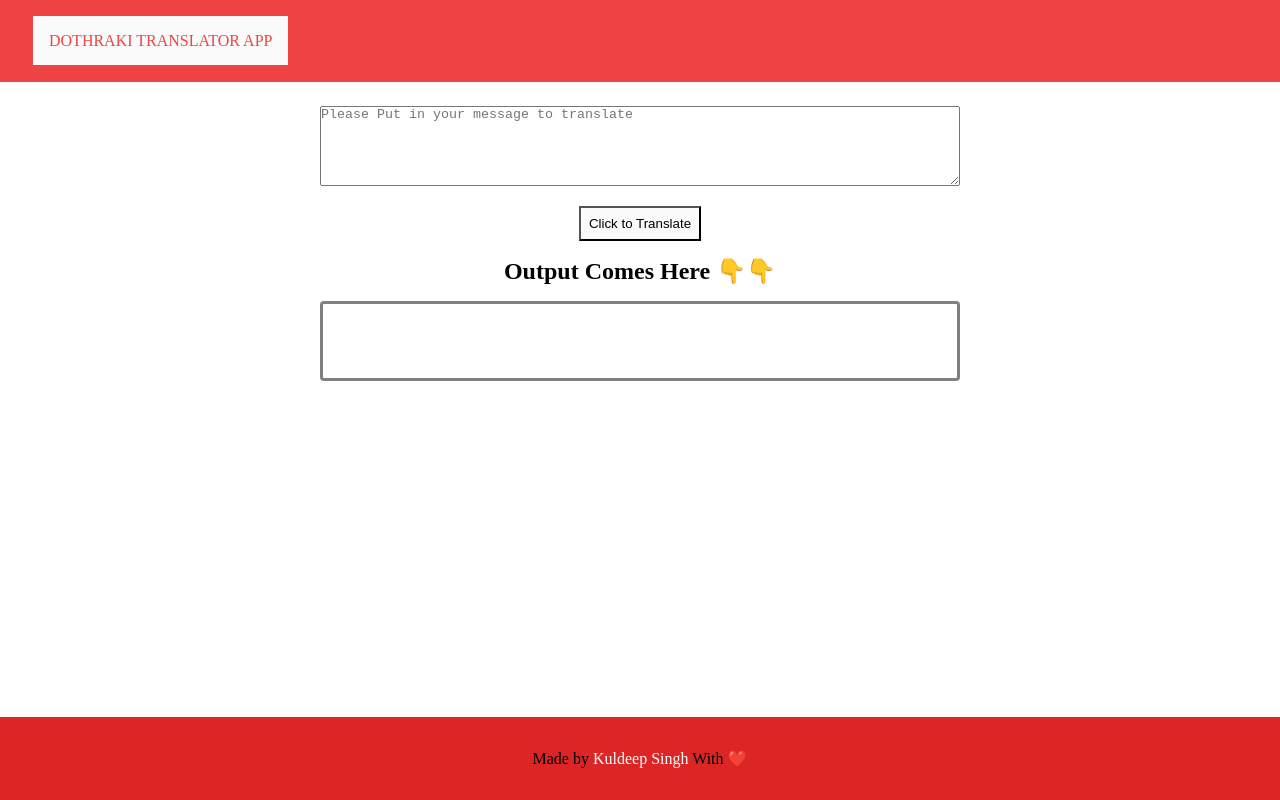
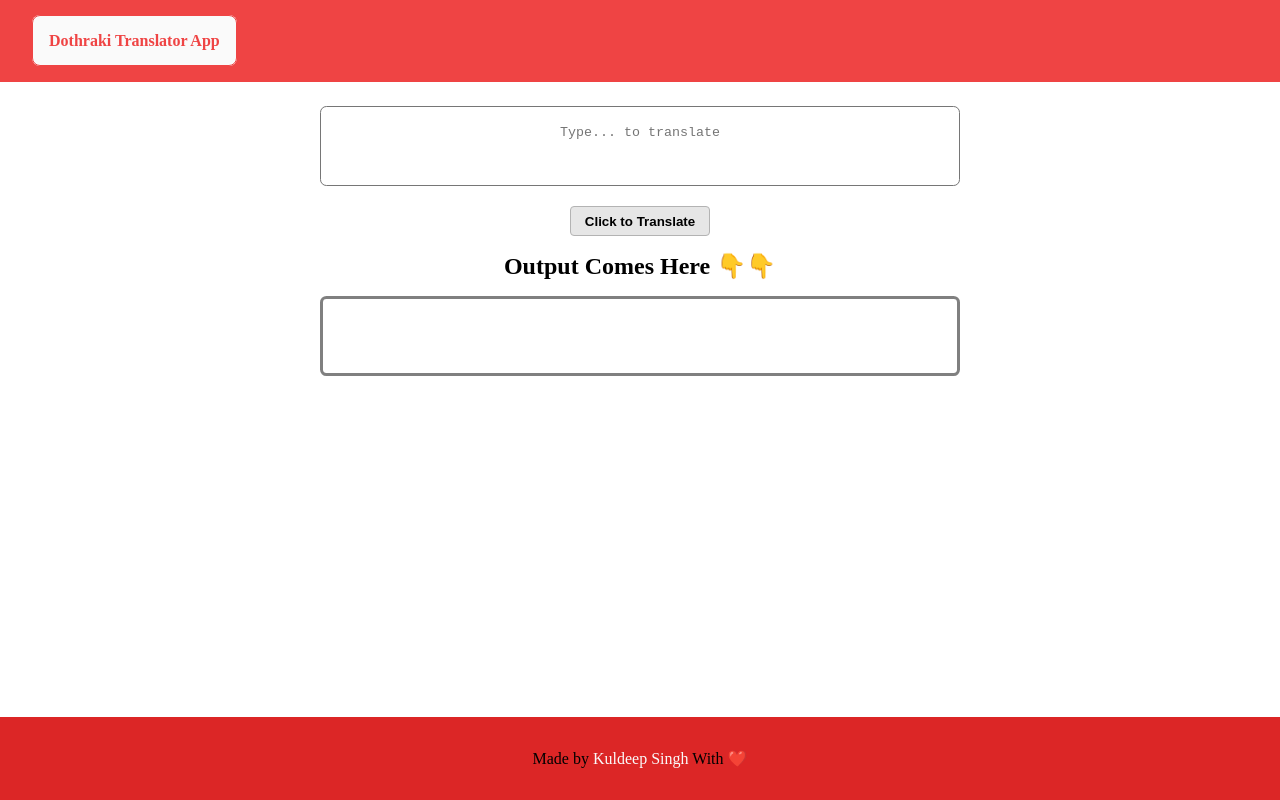
Before and after one commit to KuldeepSinghRathore/Dothraki-translator-app, a plain HTML site: page index.html in a window 1280 px wide. Drawn offline with Linux system fonts and the light colour scheme.

Commit message:
style updata
button and nav

```diff
--- a/index.html
+++ b/index.html
@@ -16,9 +16,9 @@
       <textarea
         name=""
         id="txt-input"
-        placeholder="Please Put in your message to translate"
+        placeholder="Type... to translate"
       ></textarea>
-      <button id="btn-translate">Click to Translate</button>
+      <button class="btn">Click to Translate</button>
 
       <h2>Output Comes Here 👇👇</h2>
       <div id="output"></div>
--- a/style.css
+++ b/style.css
@@ -18,27 +18,57 @@ nav span {
   color: #ef4444;
   border: 1px solid #ef4444;
   background: #fafafa;
+  border-radius: 0.5rem;
+  text-transform: capitalize;
+  font-weight: 800;
 }
 #txt-input,
 #output {
   width: 50%;
   height: 5rem;
 }
-#btn-translate {
+.btn {
   display: block;
   margin: auto;
-  background-color: #fafafa;
-  padding: 0.5rem;
+  background-color: hsl(0, 0%, 90%);
+  border: 1px solid hsl(0, 0%, 70%);
   outline: none;
+  cursor: pointer;
+  padding: 0.5em 1em;
+  border-radius: 0.3em;
+  font-weight: 600;
 }
+
+.btn:hover,
+.btn:focus {
+  background-color: rgb(231, 53, 53);
+  box-shadow: 0 0 5px 0 rgb(223, 82, 82);
+  color: #fafafa;
+}
+
 #output {
   border: 3px solid grey;
   margin: auto;
-  border-radius: 4px;
+  border-radius: 0.4rem;
 }
 #txt-input,
 h2 {
   margin: 1rem 0;
+}
+textarea#txt-input {
+  text-align: center;
+  padding: 1rem;
+  /* font-size: 2rem; */
+  border-radius: 0.4rem;
+}
+#txt-input::placeholder {
+  text-align: center;
+
+  padding: 0.1rem;
+}
+#txt-input {
+  resize: none;
+  overflow: hidden;
 }
 .inputoutput {
   text-align: center;
```
